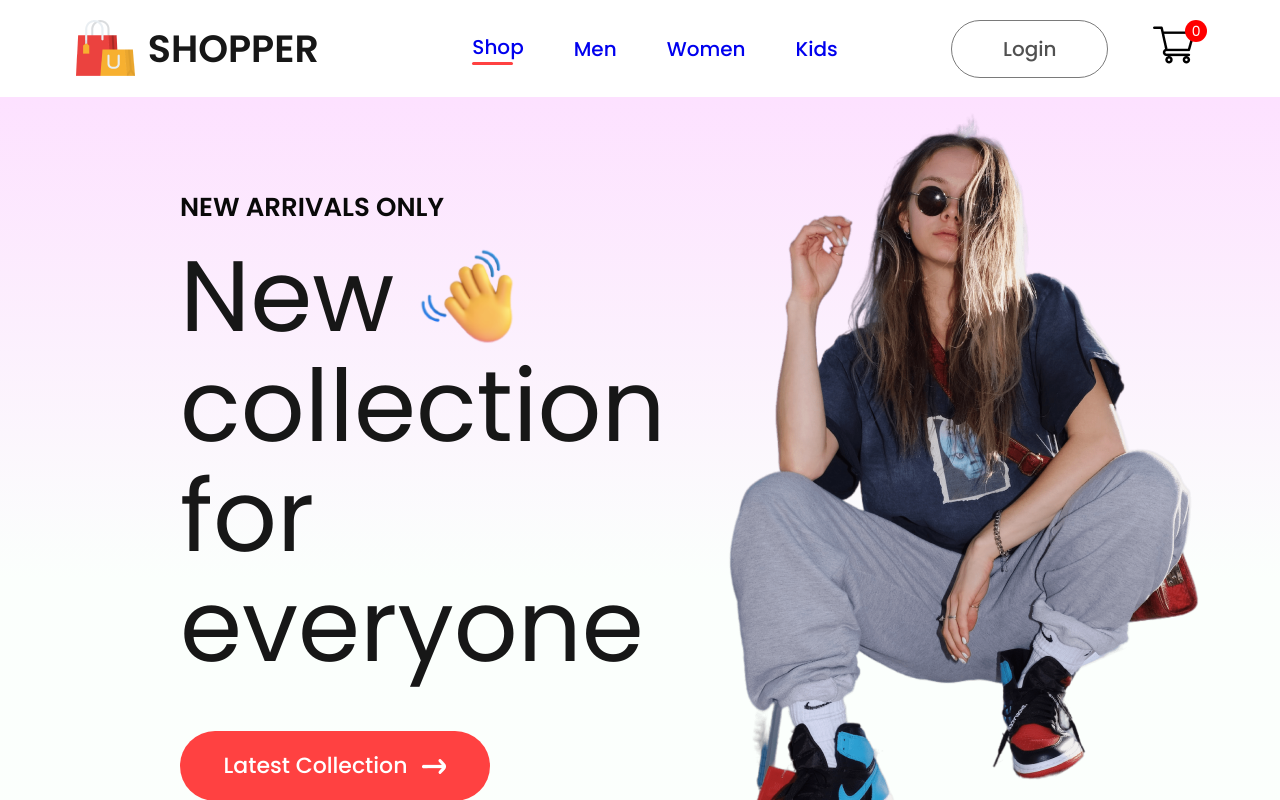
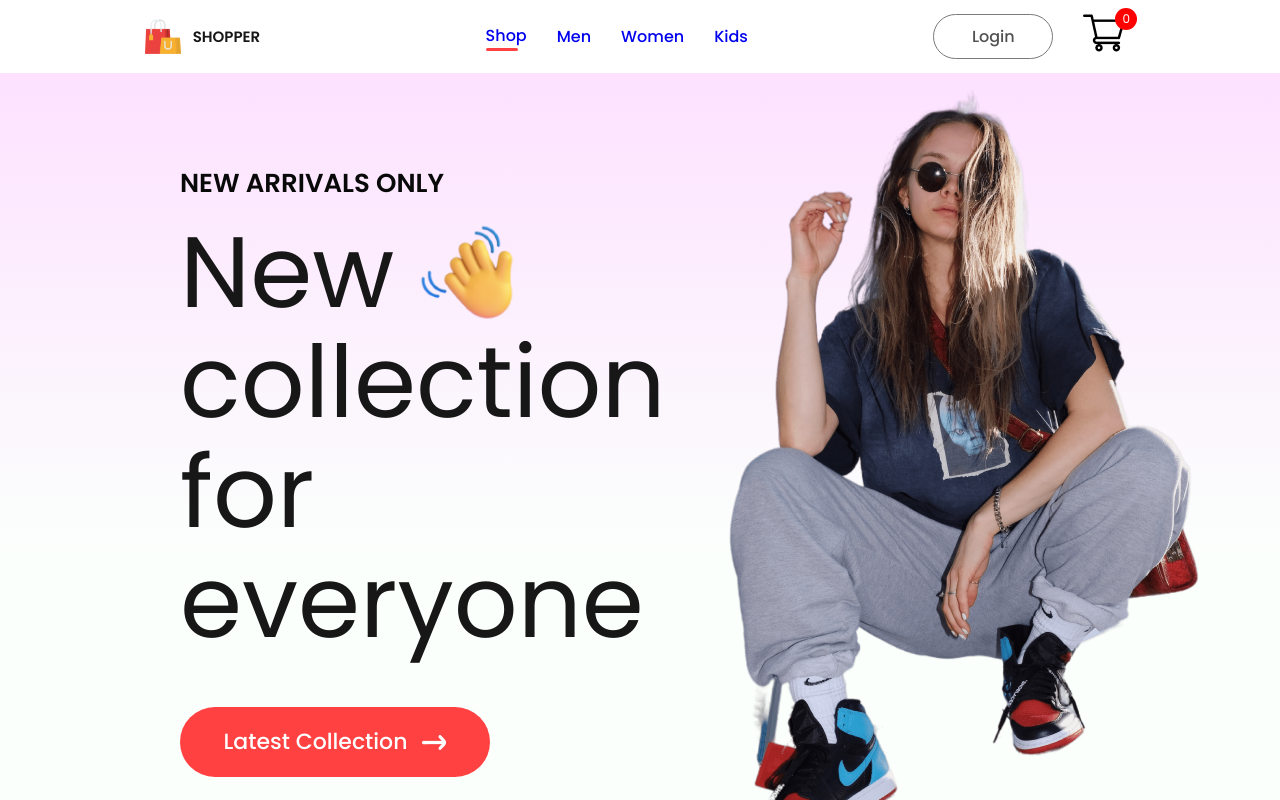
Before and after one commit to kazibilasi/e-commerce-frontend, a React (Vite) app: page / in a window 1280 px wide. Shown: the top 800 px of the page. Built offline with nearby package versions, Linux system fonts and the light colour scheme.

Commit message:
making website responsive

```diff
--- a/src/Components/Navbar/Navbar.css
+++ b/src/Components/Navbar/Navbar.css
@@ -71,3 +71,58 @@
     background: red;
     color: white;
 }
+
+@media(max-width:1280px){
+    .navbar{
+        padding: 12px 50px;
+    }
+    .nav-logo img{
+        width: 40px;
+    }
+    .nav-logo p{
+        font-size: 15px;
+    }
+    .nav-menu{
+        gap: 30px;
+        font-size: 16px;
+    }
+    .nav-login-cart{
+        gap: 30px;
+
+    }
+    .nav-login-cart button{
+
+        font-size: 16px;
+        height: 45px;
+        width: 120px;
+
+    }
+    .nav-cart-count{
+        margin-left: -40px;
+        font-size: 12px;
+
+    }
+}
+
+@media(max-width :1024){
+    .navbar{
+        padding:12px 30px ;
+
+    }
+    .nav-menu{
+        gap: 25px;
+        font-size: 14px;
+    }
+    .nav-login-cart button{
+        width: 80px;
+        height: 35px;
+        font-size: 14px;
+    }
+    .nav-login-cart img{
+        width: 30px;
+    }
+    .nav-cart-count{
+        width: 18px;
+        height: 18px;
+    }
+}
```
